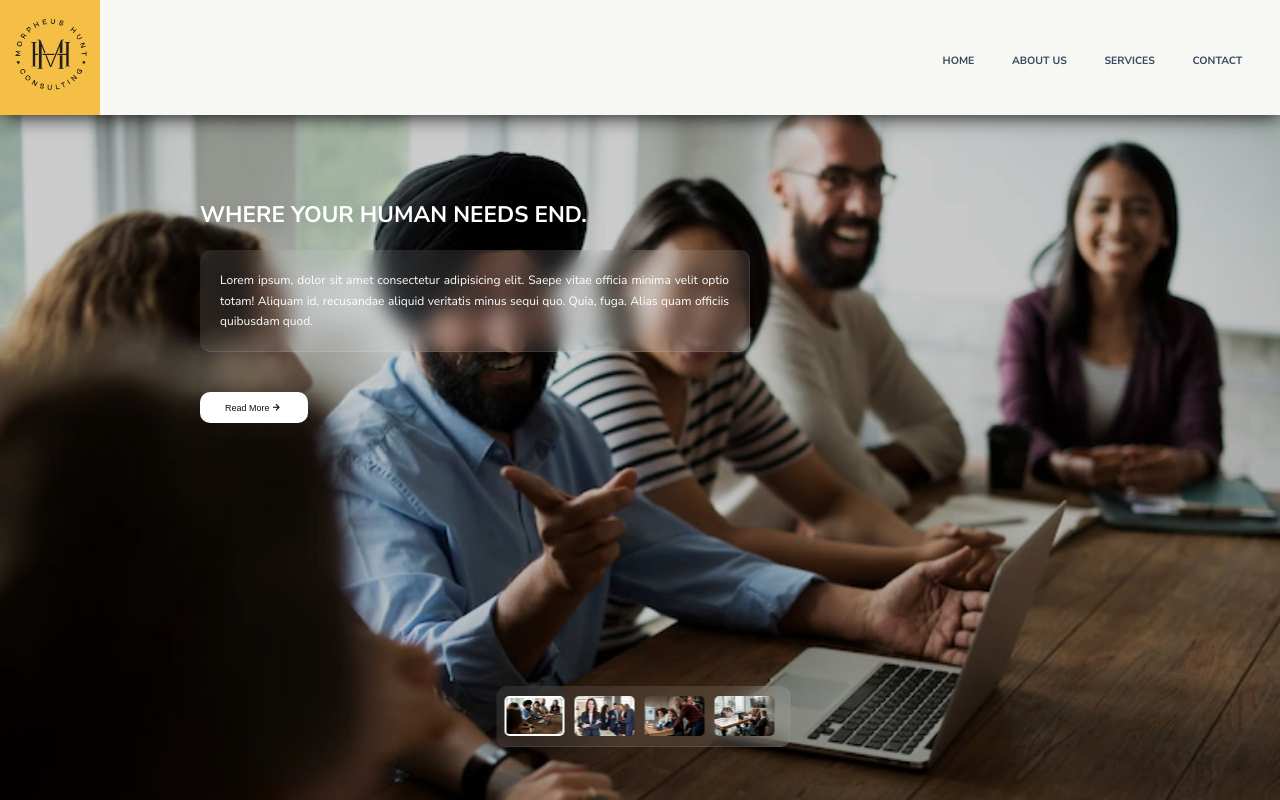
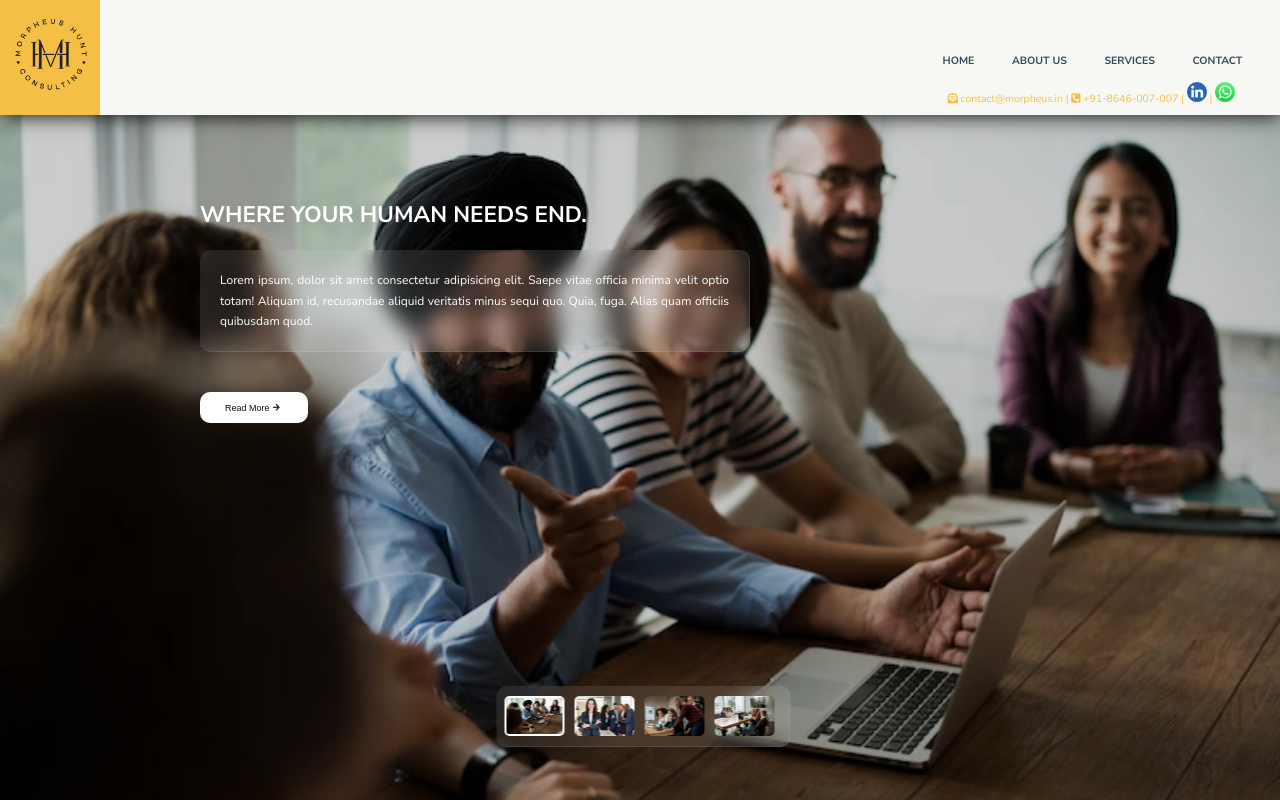
Before and after one commit to Agasthian/MH-Job-Consultancy, a website: page index.html in a window 1280 px wide. Shown: the top 800 px of the page. Drawn offline with nearby package versions, Linux system fonts and the light colour scheme.

Commit message:
Fixed new responsive navbar

```diff
--- a/index.html
+++ b/index.html
@@ -53,23 +53,28 @@
                     <li><a href="#contact">Contact</a></li>
                 </ul>
 
-            <!-- <div>
-                <p class="nav-right-top">
+            <!-- <div class="nav-right">
+                <div class="nav-right_contact">
                     <i class="fas fa-envelope-open-text"></i> contact@morpheus.in |
                     <i class="fas fa-phone-square-alt"></i> +91-8646-007-007 |
-                    <img src="./img/icons/Linkedin.png" id="linked" alt=""> |
+                    <a href="https://www.linkedin.com/in/morpheus-hunt-consulting-pvt-ltd" target="_blank">
+                        <img src="./img/icons/Linkedin.png" id="linked" alt="mh consultancy">
+                    </a> |
                     <img src="./img/icons/whatsapp.png" id="watsap" alt="">
-                </p>
-                <ul class="main-nav" id="nav-ul">
-                    <li><a href="#home">Home</a></li>
-                    <li><a href="#about">About Us</a></li>
-                    <li><a href="#solutions">services</a></li>
-                    <li><a href="#contact">Contact</a></li>
-                </ul>
+                </div>
             </div> -->
         </div>
 
-
+            <div class="nav-right">
+                <div class="nav-right_contact">
+                    <i class="fas fa-envelope-open-text"></i> contact@morpheus.in |
+                    <i class="fas fa-phone-square-alt"></i> +91-8646-007-007 |
+                    <a href="https://www.linkedin.com/in/morpheus-hunt-consulting-pvt-ltd" target="_blank">
+                        <img src="./img/icons/Linkedin.png" id="linked" alt="mh consultancy">
+                    </a> |
+                    <img src="./img/icons/whatsapp.png" id="watsap" alt="">
+                </div>
+            </div>
     </header><!-- Navigation ends -->
     <!-- Main section Starts -->
     <main>
--- a/sass/layout/_nav.scss
+++ b/sass/layout/_nav.scss
@@ -47,16 +47,6 @@
 			}
 		}
 
-		.nav-right-top{
-			margin-right: 5rem;
-			#linked,#watsap{
-				width: 20px;
-			}
-			@include respond(small) {
-				display: none;
-			}
-		}
-
 		ul.main-nav {
 			display: flex;
 			// width: 50%;
@@ -85,6 +75,7 @@
 				display: none;
 			}
 		}
+
 
 		ul.main-nav.show{
 			@include respond(tab-port) {
@@ -124,11 +115,28 @@
 				outline: none;
 			}
 		}
-
-
 	}
 
+	.nav-right{
+		position: absolute;
+		bottom: 1rem;
+		right: 6rem;
+		color: $color-primary;
 
+		a{
+			text-decoration: none;
+		}
+		#linked,#watsap{
+			width: 20px;
+
+		}
+		&_contact{
+
+			@include respond(tab-port) {
+				display: none;
+			}
+		}
+	}
 
 
 
```
Also changed, not shown: css/style.css.
